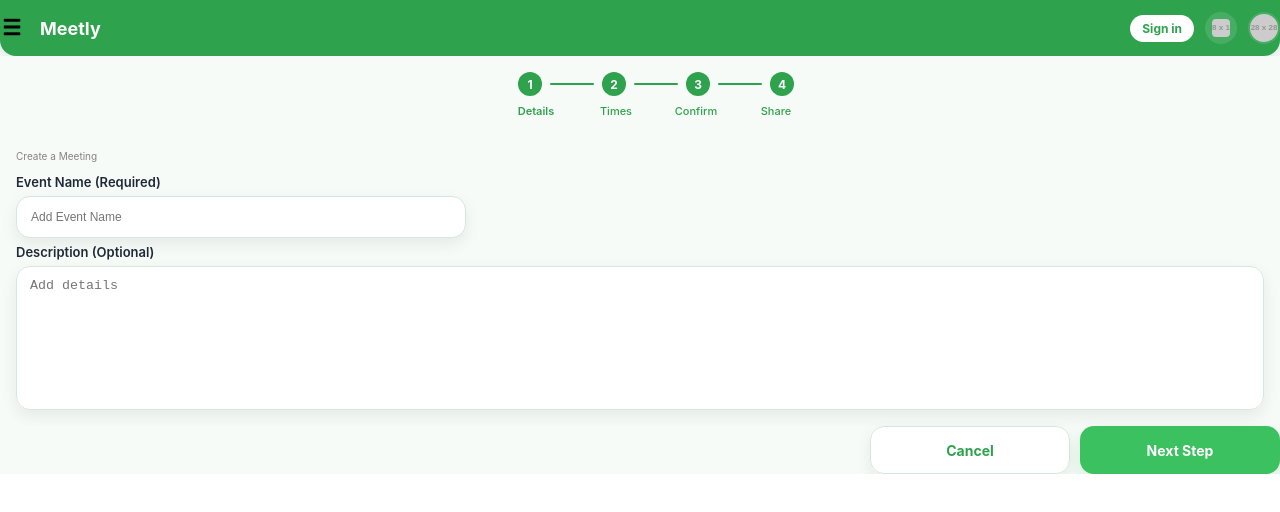
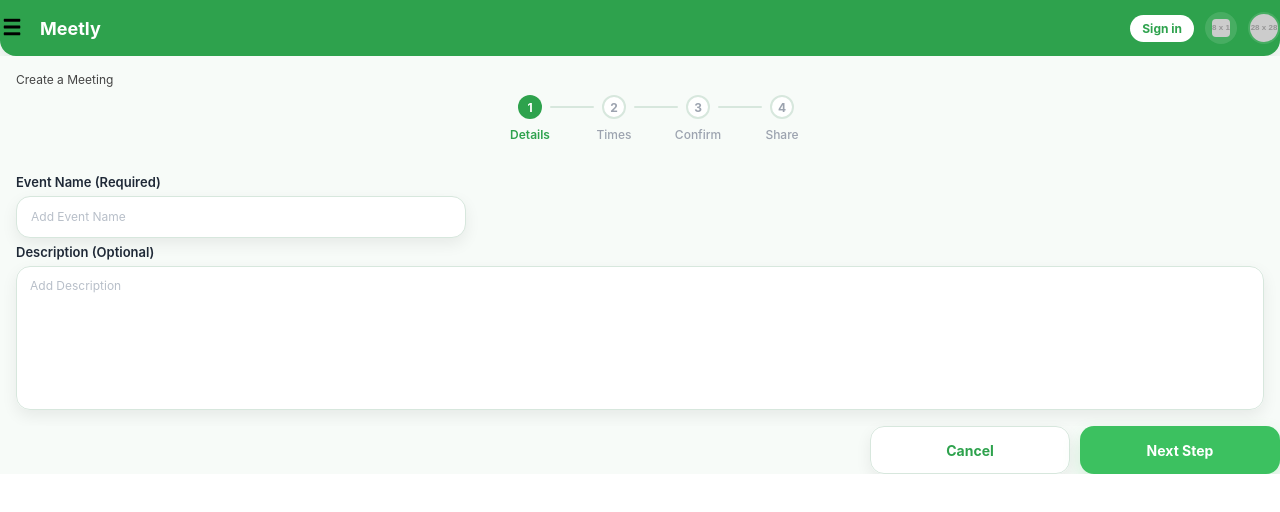
Before and after one commit to malachimcarthur/Meetly, a React (Vite) app in the folder frontend/meetly/: page /Meetly/create-meeting in a window 1280 px wide. Shown: the top 512 px of the page. Built offline with nearby package versions, Linux system fonts and the light colour scheme.

Commit message:
Made calendar non scrollable, made page header actually appear at top of screen, made stepper function proerly, added back button on the share page

```diff
--- a/frontend/meetly/src/pages/CreateMeeting/components/Confirm.tsx
+++ b/frontend/meetly/src/pages/CreateMeeting/components/Confirm.tsx
@@ -32,17 +32,6 @@ function Confirm({
           display: "flex",
         }}
       >
-        <div
-          style={{
-            color: "#838383",
-            fontSize: 10,
-            fontFamily: "Inter",
-            fontWeight: "400",
-            wordWrap: "break-word",
-          }}
-        >
-          Create a Meeting
-        </div>
         <div
           style={{
             alignSelf: "stretch",
--- a/frontend/meetly/src/pages/CreateMeeting/components/Details.tsx
+++ b/frontend/meetly/src/pages/CreateMeeting/components/Details.tsx
@@ -26,6 +26,19 @@ function Details({
         display: "inline-flex",
       }}
     >
+      <style>{`
+        .hint-text {
+          font-family: Inter, sans-serif;
+          font-size: 12px;
+        }
+
+        .hint-text::placeholder {
+          color: #B8BFC9;
+          opacity: 1;
+          font-family: Inter, sans-serif;
+          font-size: 12px;
+        }
+      `}</style>
       <div
         style={{
           alignSelf: "stretch",
@@ -38,17 +51,6 @@ function Details({
           display: "flex",
         }}
       >
-        <div
-          style={{
-            color: "#838383",
-            fontSize: 10,
-            fontFamily: "Inter",
-            fontWeight: "400",
-            wordWrap: "break-word",
-          }}
-        >
-          Create a Meeting
-        </div>
         <div
           style={{
             alignSelf: "stretch",
@@ -88,6 +90,7 @@ function Details({
               }}
             >
               <input
+                className="hint-text"
                 type="text"
                 value={title}
                 onChange={(e) => setTitle(e.target.value)}
@@ -130,7 +133,8 @@ function Details({
                 Description (Optional)
               </div>
               <textarea
-                placeholder="Add details"
+                className="hint-text"
+                placeholder="Add Description"
                 value={description}
                 onChange={(e) => setDescription(e.target.value)}
                 rows={8}
--- a/frontend/meetly/src/pages/CreateMeeting/components/Share.tsx
+++ b/frontend/meetly/src/pages/CreateMeeting/components/Share.tsx
@@ -42,17 +42,6 @@ function Share() {
           display: "flex",
         }}
       >
-        <div
-          style={{
-            color: "#838383",
-            fontSize: 10,
-            fontFamily: "Inter",
-            fontWeight: "400",
-            wordWrap: "break-word",
-          }}
-        >
-          Create a Meeting
-        </div>
         <div
           style={{
             alignSelf: "stretch",
--- a/frontend/meetly/src/pages/CreateMeeting/components/Stepper.tsx
+++ b/frontend/meetly/src/pages/CreateMeeting/components/Stepper.tsx
@@ -1,3 +1,6 @@
+import {Fragment} from "react";
+const STEPS = ["Details", "Times", "Confirm", "Share"];
+
 function Stepper({ step }: { step: number }) {
   return (
     <div
@@ -16,133 +19,14 @@ function Stepper({ step }: { step: number }) {
     >
       <div
         style={{
-          alignSelf: "stretch",
-          justifyContent: "center",
-          alignItems: "center",
-          gap: 8,
-          display: "inline-flex",
-        }}
-      >
-        <div
-          style={{
-            width: 24,
-            height: 24,
-            background: "#2EA24D",
-            borderRadius: 12,
-            flexDirection: "column",
-            justifyContent: "center",
-            alignItems: "center",
-            display: "inline-flex",
-          }}
-        >
-          <div
-            style={{
-              color: "white",
+          color: "#444444",
           fontSize: 12,
           fontFamily: "Inter",
-              fontWeight: "700",
+          fontWeight: "400",
           wordWrap: "break-word",
         }}
       >
-            1
-          </div>
-        </div>
-        <div
-          style={{
-            width: 44,
-            height: 2,
-            background: "#2EA24D",
-            borderRadius: 1,
-          }}
-        />
-        <div
-          style={{
-            width: 24,
-            height: 24,
-            background: "#2EA24D",
-            borderRadius: 12,
-            flexDirection: "column",
-            justifyContent: "center",
-            alignItems: "center",
-            display: "inline-flex",
-          }}
-        >
-          <div
-            style={{
-              color: "white",
-              fontSize: 12,
-              fontFamily: "Inter",
-              fontWeight: "700",
-              wordWrap: "break-word",
-            }}
-          >
-            2
-          </div>
-        </div>
-        <div
-          style={{
-            width: 44,
-            height: 2,
-            background: "#2EA24D",
-            borderRadius: 1,
-          }}
-        />
-        <div
-          style={{
-            width: 24,
-            height: 24,
-            background: "#2EA24D",
-            borderRadius: 12,
-            flexDirection: "column",
-            justifyContent: "center",
-            alignItems: "center",
-            display: "inline-flex",
-          }}
-        >
-          <div
-            style={{
-              color: "white",
-              fontSize: 12,
-              fontFamily: "Inter",
-              fontWeight: "700",
-              wordWrap: "break-word",
-            }}
-          >
-            3
-          </div>
-        </div>
-        <div
-          style={{
-            width: 44,
-            height: 2,
-            background: "#2EA24D",
-            borderRadius: 1,
-          }}
-        />
-        <div
-          style={{
-            width: 24,
-            height: 24,
-            background: "#2EA24D",
-            borderRadius: 12,
-            flexDirection: "column",
-            justifyContent: "center",
-            alignItems: "center",
-            display: "inline-flex",
-          }}
-        >
-          <div
-            style={{
-              color: "white",
-              fontSize: 12,
-              fontFamily: "Inter",
-              fontWeight: "700",
-              wordWrap: "break-word",
-            }}
-          >
-            4
-          </div>
-        </div>
+        Create a Meeting
       </div>
       <div
         style={{
@@ -153,7 +37,66 @@ function Stepper({ step }: { step: number }) {
           display: "inline-flex",
         }}
       >
+        {STEPS.map((_, index) => {
+          const number = index + 1;
+          const reached = step >= number - 1;
+          const lineReached = step > number - 1;
+          return (
+            <Fragment key={number}>
               <div
+                style={{
+                  width: 24,
+                  height: 24,
+                  boxSizing: "border-box",
+                  background: reached ? "#2EA24D" : "white",
+                  border: reached ? "none" : "2px solid #D7E7DD",
+                  borderRadius: 12,
+                  flexDirection: "column",
+                  justifyContent: "center",
+                  alignItems: "center",
+                  display: "inline-flex",
+                }}
+              >
+                <div
+                  style={{
+                    color: reached ? "white" : "#9CA3AF",
+                    fontSize: 12,
+                    fontFamily: "Inter",
+                    fontWeight: "700",
+                    wordWrap: "break-word",
+                  }}
+                >
+                  {number}
+                </div>
+              </div>
+              {index < STEPS.length - 1 && (
+                <div
+                  style={{
+                    width: 44,
+                    height: 2,
+                    background: lineReached ? "#2EA24D" : "#D7E7DD",
+                    borderRadius: 1,
+                  }}
+                />
+              )}
+            </Fragment>
+          );
+        })}
+      </div>
+      <div
+        style={{
+          alignSelf: "stretch",
+          justifyContent: "center",
+          alignItems: "center",
+          gap: 12,
+          display: "inline-flex",
+        }}
+      >
+        {STEPS.map((label, index) => {
+          const number = index + 1;
+          return (
+            <div
+              key={label}
               style={{
                 width: 72,
                 flexDirection: "column",
@@ -166,85 +109,18 @@ function Stepper({ step }: { step: number }) {
                 style={{
                   alignSelf: "stretch",
                   textAlign: "center",
-              color: "#2EA24D",
-              fontSize: 11,
+                  color: step >= number - 1 ? "#2EA24D" : "#9CA3AF",
+                  fontSize: 12,
                   fontFamily: "Inter",
-              fontWeight: "600",
+                  fontWeight: step === number - 1? "600" : "500",
                   wordWrap: "break-word",
                 }}
               >
-            Details
+                {label}
               </div>
             </div>
-        <div
-          style={{
-            width: 72,
-            flexDirection: "column",
-            justifyContent: "flex-start",
-            alignItems: "center",
-            display: "inline-flex",
-          }}
-        >
-          <div
-            style={{
-              alignSelf: "stretch",
-              textAlign: "center",
-              color: "#2EA24D",
-              fontSize: 11,
-              fontFamily: "Inter",
-              fontWeight: "500",
-              wordWrap: "break-word",
-            }}
-          >
-            Times
-          </div>
-        </div>
-        <div
-          style={{
-            width: 72,
-            flexDirection: "column",
-            justifyContent: "flex-start",
-            alignItems: "center",
-            display: "inline-flex",
-          }}
-        >
-          <div
-            style={{
-              alignSelf: "stretch",
-              textAlign: "center",
-              color: "#2EA24D",
-              fontSize: 11,
-              fontFamily: "Inter",
-              fontWeight: "500",
-              wordWrap: "break-word",
-            }}
-          >
-            Confirm
-          </div>
-        </div>
-        <div
-          style={{
-            width: 72,
-            flexDirection: "column",
-            justifyContent: "flex-start",
-            alignItems: "center",
-            display: "inline-flex",
-          }}
-        >
-          <div
-            style={{
-              alignSelf: "stretch",
-              textAlign: "center",
-              color: "#2EA24D",
-              fontSize: 11,
-              fontFamily: "Inter",
-              fontWeight: "500",
-              wordWrap: "break-word",
-            }}
-          >
-            Share
-          </div>
-        </div>
+          );
+        })}
       </div>
     </div>
   );
--- a/frontend/meetly/src/pages/CreateMeeting/components/StepperButtons.tsx
+++ b/frontend/meetly/src/pages/CreateMeeting/components/StepperButtons.tsx
@@ -33,7 +33,6 @@ function StepperButtons({
           display: "flex",
           cursor: "pointer",
           border: "none",
-          visibility: step === 3 ? "hidden" : "visible",
         }}
         onClick={() => {
           if (step > 0) {
```
Also changed, not shown: frontend/meetly/src/components/calendar.css (+15 -6 lines). Lines whose indentation alone changed are shown as unchanged.
